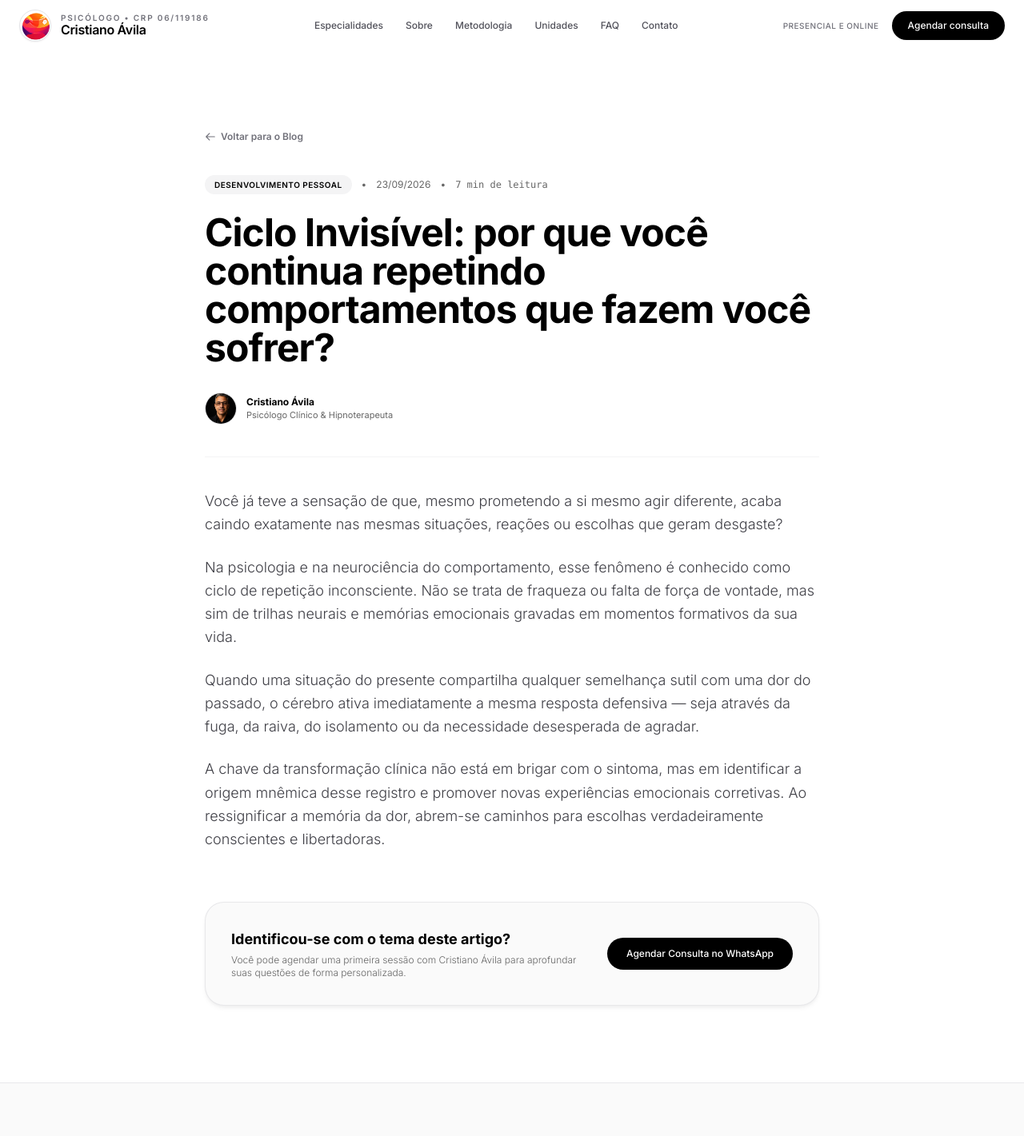
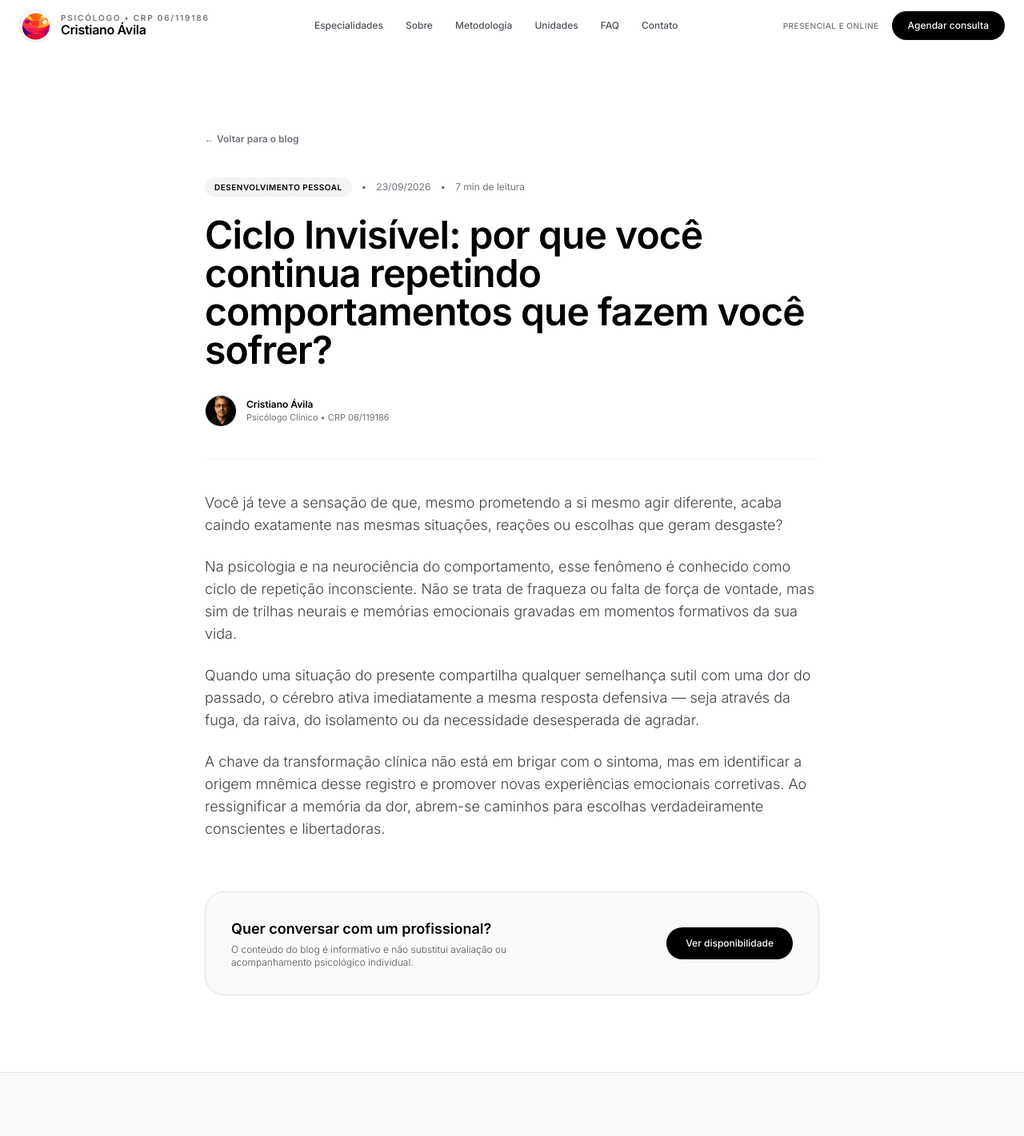
Before and after one commit to RennanLucas/cristiano-avila-site, a Next.js app: page /blog/ciclo-invisivel in a window 1280 px wide. Shown: the top 1421 px of the page at 80% size. Built offline with nearby package versions, Linux system fonts and the light colour scheme.

Commit message:
seo: add per-article metadata and optimized author image

```diff
--- a/src/app/blog/[slug]/page.tsx
+++ b/src/app/blog/[slug]/page.tsx
@@ -1,99 +1,76 @@
+import type { Metadata } from "next";
+import Image from "next/image";
 import { ARTICLES_DATA, CLINIC_CONTACT, buildWhatsAppLink } from "@/data/content";
 import Header from "@/components/Header";
 import Footer from "@/components/Footer";
 import { notFound } from "next/navigation";
 import Link from "next/link";
+import { PROFESSIONAL_REGISTRATION, SITE_URL } from "@/lib/site-policy";
 
 export function generateStaticParams() {
-  return ARTICLES_DATA.map((a) => ({
-    slug: a.slug,
-  }));
+  return ARTICLES_DATA.map((a) => ({ slug: a.slug }));
+}
+
+export function generateMetadata({ params }: { params: { slug: string } }): Metadata {
+  const article = ARTICLES_DATA.find((a) => a.slug === params.slug);
+  if (!article) return {};
+
+  const url = `${SITE_URL}/blog/${article.slug}`;
+  return {
+    title: article.title,
+    description: article.excerpt,
+    alternates: { canonical: url },
+    openGraph: {
+      title: article.title,
+      description: article.excerpt,
+      url,
+      type: "article",
+      images: article.imageUrl ? [article.imageUrl] : undefined,
+    },
+  };
 }
 
 export default function ArticlePage({ params }: { params: { slug: string } }) {
   const article = ARTICLES_DATA.find((a) => a.slug === params.slug);
-
-  if (!article) {
-    notFound();
-  }
+  if (!article) notFound();
 
   return (
     <main className="min-h-screen bg-white text-[#111111] overflow-x-hidden selection:bg-black selection:text-white">
       <Header />
-
       <article className="pt-40 pb-24 px-6">
         <div className="max-w-3xl mx-auto">
-          {/* Breadcrumb */}
-          <Link
-            href="/blog"
-            className="inline-flex items-center text-xs font-semibold text-zinc-500 hover:text-black transition-colors mb-10"
-          >
-            <svg className="w-3.5 h-3.5 mr-1.5" fill="none" viewBox="0 0 24 24" stroke="currentColor">
-              <path strokeLinecap="round" strokeLinejoin="round" strokeWidth={2} d="M10 19l-7-7m0 0l7-7m-7 7h18" />
-            </svg>
-            Voltar para o Blog
-          </Link>
+          <Link href="/blog" className="inline-flex items-center text-xs font-semibold text-zinc-500 hover:text-black transition-colors mb-10">← Voltar para o blog</Link>
 
-          {/* Meta Info */}
-          <div className="flex flex-wrap items-center gap-3 text-xs text-textMuted mb-6">
-            <span className="px-3 py-1 rounded-full bg-zinc-100 text-black font-semibold text-[10px] uppercase tracking-wider">
-              {article.category}
-            </span>
-            <span>•</span>
-            <span>{article.date}</span>
-            <span>•</span>
-            <span className="font-mono">{article.readTime}</span>
+          <div className="flex flex-wrap items-center gap-3 text-xs text-zinc-500 mb-6">
+            <span className="px-3 py-1 rounded-full bg-zinc-100 text-black font-semibold text-[10px] uppercase tracking-wider">{article.category}</span>
+            <span>•</span><span>{article.date}</span><span>•</span><span>{article.readTime}</span>
           </div>
 
-          {/* Title */}
-          <h1 className="text-3xl sm:text-5xl font-bold tracking-tight text-black leading-[1.15] mb-8">
-            {article.title}
-          </h1>
+          <h1 className="text-3xl sm:text-5xl font-semibold tracking-tight text-black leading-[1.15] mb-8">{article.title}</h1>
 
-          {/* Author mini badge */}
           <div className="flex items-center gap-3 pb-10 mb-10 border-b border-zinc-100">
-            <img
-              src={CLINIC_CONTACT.avatarUrl}
-              alt={article.author}
-              className="w-10 h-10 rounded-full object-cover object-top border border-zinc-200"
-            />
+            <div className="relative w-10 h-10 rounded-full overflow-hidden border border-zinc-200 bg-zinc-100">
+              <Image src={CLINIC_CONTACT.avatarUrl} alt={article.author} fill sizes="40px" className="object-cover object-top" />
+            </div>
             <div>
-              <p className="text-xs font-bold text-black">{article.author}</p>
-              <p className="text-[11px] text-textMuted">Psicólogo Clínico & Hipnoterapeuta</p>
+              <p className="text-xs font-semibold text-black">{article.author}</p>
+              <p className="text-[11px] text-zinc-500">Psicólogo Clínico • {PROFESSIONAL_REGISTRATION}</p>
             </div>
           </div>
 
-          {/* Article Body */}
           <div className="space-y-6 text-base sm:text-lg text-zinc-700 font-light leading-relaxed">
-            {article.content.map((paragraph, idx) => (
-              <p key={idx} className="leading-relaxed">
-                {paragraph}
-              </p>
-            ))}
+            {article.content.map((paragraph, idx) => <p key={idx}>{paragraph}</p>)}
           </div>
 
-          {/* Bottom Consultation Box */}
-          <div className="mt-16 p-8 rounded-3xl bg-zinc-50 border border-zinc-200/80 shadow-apple text-center sm:text-left flex flex-col sm:flex-row items-center justify-between gap-6">
+          <div className="mt-16 p-8 rounded-3xl bg-zinc-50 border border-zinc-200 text-center sm:text-left flex flex-col sm:flex-row items-center justify-between gap-6">
             <div>
-              <h3 className="text-lg font-bold text-black mb-1">
-                Identificou-se com o tema deste artigo?
-              </h3>
-              <p className="text-xs text-textMuted font-light max-w-md">
-                Você pode agendar uma primeira sessão com Cristiano Ávila para aprofundar suas questões de forma personalizada.
-              </p>
+              <h2 className="text-lg font-semibold text-black mb-1">Quer conversar com um profissional?</h2>
+              <p className="text-xs text-zinc-600 font-light max-w-md">O conteúdo do blog é informativo e não substitui avaliação ou acompanhamento psicológico individual.</p>
             </div>
-            <a
-              href={buildWhatsAppLink(`Olá, Dr. Cristiano! Li o artigo "${article.title}" no seu site e gostaria de agendar uma consulta.`)}
-              target="_blank"
-              rel="noopener noreferrer"
-              className="btn-primary text-xs py-3 px-6 whitespace-nowrap shrink-0"
-            >
-              Agendar Consulta no WhatsApp
-            </a>
+            <a href={buildWhatsAppLink(`Olá, Dr. Cristiano. Li o artigo "${article.title}" e gostaria de verificar a disponibilidade para uma consulta.`)} target="_blank" rel="noopener noreferrer" className="btn-primary text-xs py-3 px-6 whitespace-nowrap shrink-0">Ver disponibilidade</a>
           </div>
         </div>
       </article>
-
       <Footer />
     </main>
   );
```
